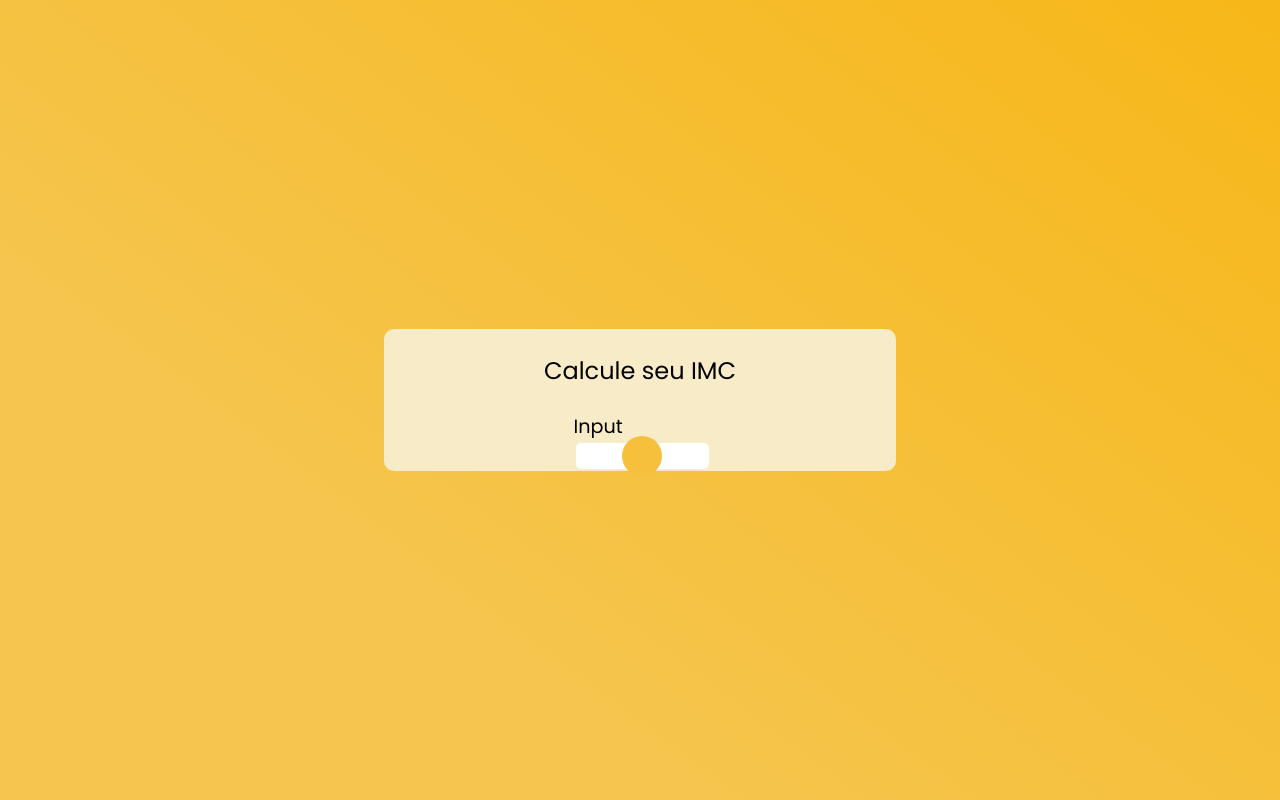
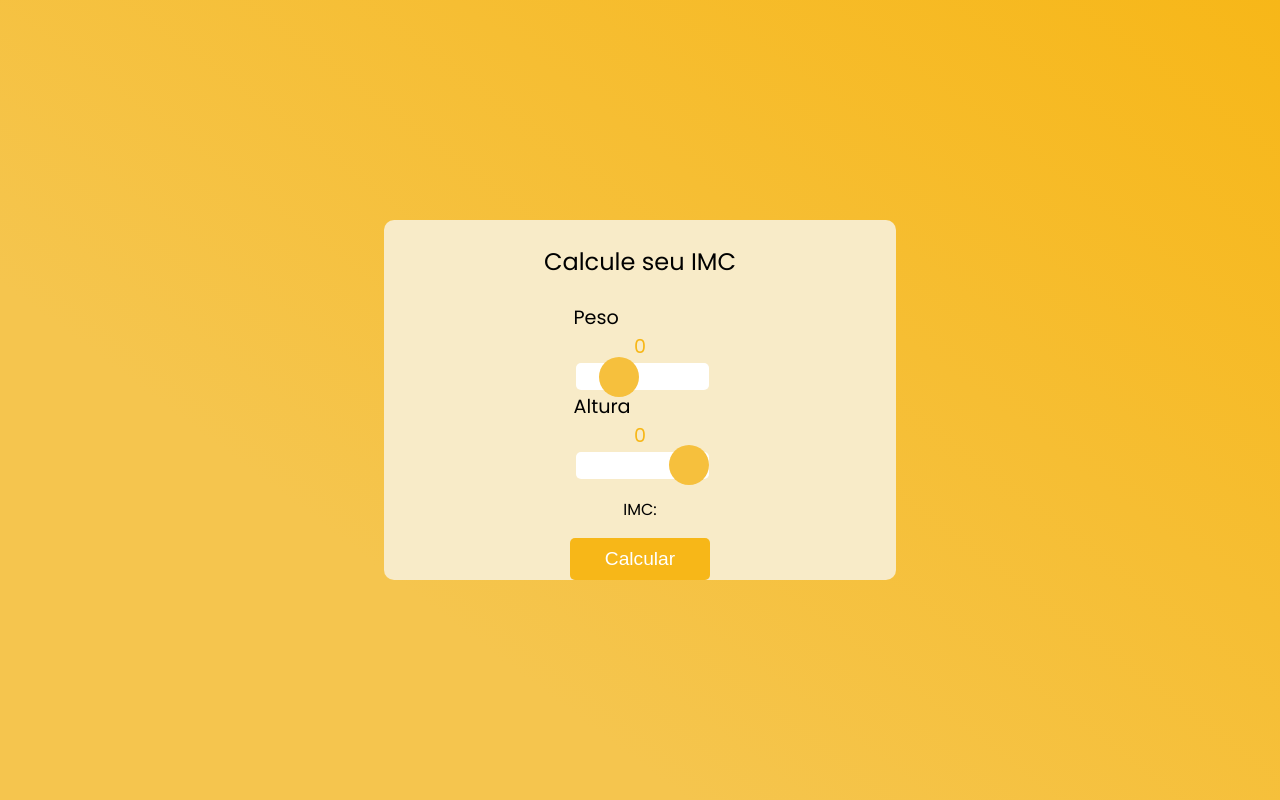
Before and after one commit to LeonardoVechieti/DesafioImcCompassUol, a Vue app: page / in a window 1280 px wide. Built offline with nearby package versions, Linux system fonts and the light colour scheme.

Commit message:
Logic: input component

```diff
--- a/src/components/Input/Input.vue
+++ b/src/components/Input/Input.vue
@@ -8,6 +8,7 @@
       :min="minRange"
       :max="maxRange"
       :step="step"
+      @input="getData"
     />
   </div>
 </template>
@@ -16,6 +17,11 @@
 export default {
     // eslint-disable-next-line
     name: "Input",
+    data() {
+        return {
+            output: 0,
+        };
+    },
     props: {
         label: {
             type: String,
@@ -36,6 +42,18 @@ export default {
         step: {
             type: Number,
             default: 1
+        },
+
+    },
+    methods: {
+        getData() {
+            if(this.inputId === "peso") {
+                this.output = document.getElementById(this.inputId).value;
+            }
+            if(this.inputId === "altura") {
+                this.output = document.getElementById(this.inputId).value;
+            }
+
         }
     },
 
--- a/src/views/Imc/Imc.vue
+++ b/src/views/Imc/Imc.vue
@@ -1,10 +1,22 @@
 <template>
   <div class="home">
     <div class="home-card">
-      <p class="title-card">Calcule seu IMC</p>
+      <p class="title-card">{{ title }}</p>
       <div class="inputs">
-        <Input />
+        <Input label="Peso" inputId="peso" :outputValue="valueSelectPeso" minRange="3" maxRange="190"
+        />
+        <Input label="Altura" inputId="altura" :outputValue="valueSelectAltura" minRange="0.50" maxRange="2.50" step="0.01"
+        />
       </div>
+      <div class="result">
+        <p >{{ resultTitle }}</p>
+        <p >{{ resultValue }}</p>
+        <p >{{ resultEvaluation}}</p>
+      </div>
+      <div>
+        <button class="button-card" @click.prevent="calculate" >{{buttonText}}</button>
+      </div>
+
     </div>
 
 
@@ -13,12 +25,35 @@
 
 <script>
 import Input from "@/components/Input/Input.vue";
-//import Tabs from "@/components/containers/Tabs/Tabs.vue";
 export default {
   // eslint-disable-next-line
   name: "Imc",
   components: {
     Input
+  },
+  data() {
+    return {
+        title: "Calcule seu IMC",
+        buttonText: "Calcular",
+        resultTitle: "IMC:",
+        valueSelectPeso: 0,
+        valueSelectAltura: 0,
+        resultValue: "",
+        resultEvaluation: "",
+
+    };
+  },
+  methods: {
+    getData() {
+      this.valueSelectPeso = document.getElementById("peso").value;
+      this.valueSelectAltura = document.getElementById("altura").value;
+
+    },
+    calculate() {
+      this.getData();
+      this.resultValue = this.valueSelectPeso / (this.valueSelectAltura * this.valueSelectAltura);
+      this.resultEvaluation = this.resultValue < 18.5 ? "Abaixo do peso" : this.resultValue < 24.9 ? "Peso normal" : this.resultValue < 29.9 ? "Sobrepeso" : this.resultValue < 34.9 ? "Obesidade grau 1" : this.resultValue < 39.9 ? "Obesidade grau 2" : "Obesidade grau 3";
+    }
   },
 
 };
@@ -52,4 +87,14 @@ export default {
     width: 100%;
 
   }
+  .button-card {
+    width: 140px;
+    height: 2.2em;
+    border: none;
+    border-radius: 5px;
+    background: #F7B718;
+    color: white;
+    font-size: 1.2rem;
+    cursor: pointer;
+  }
 </style>
```
